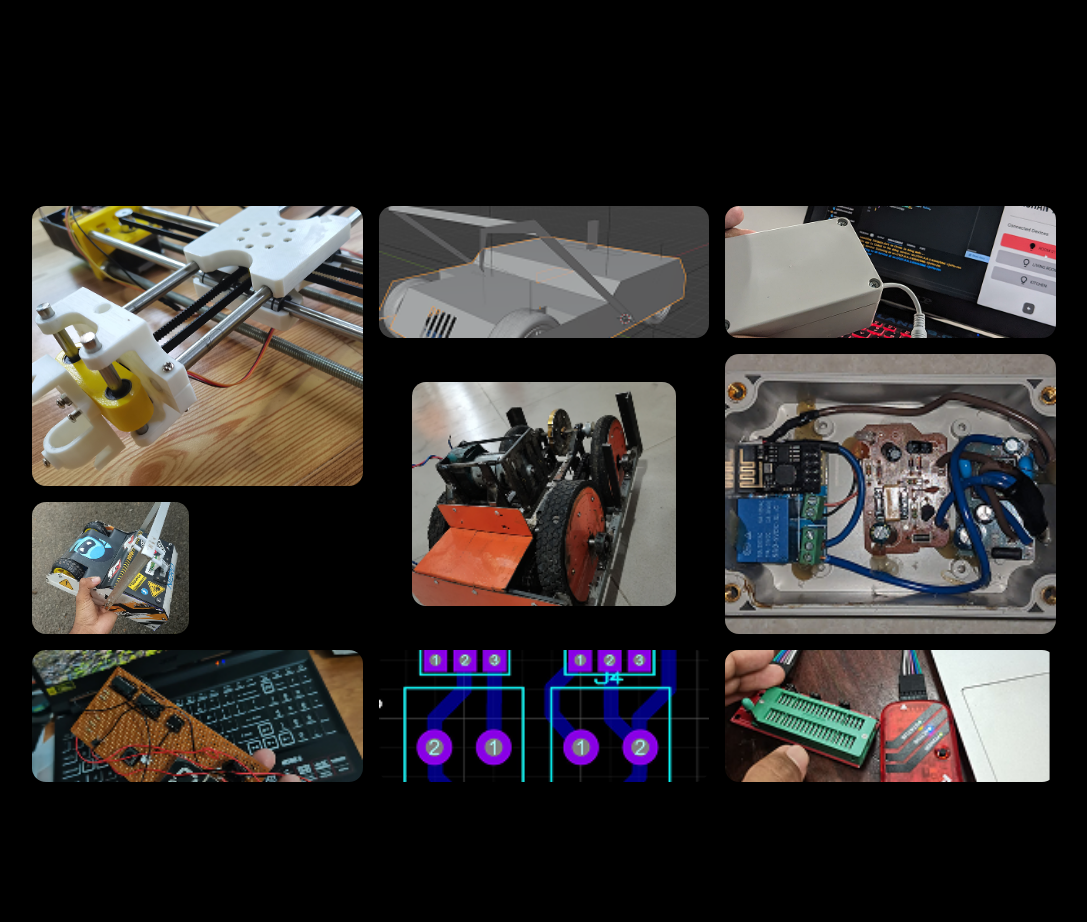
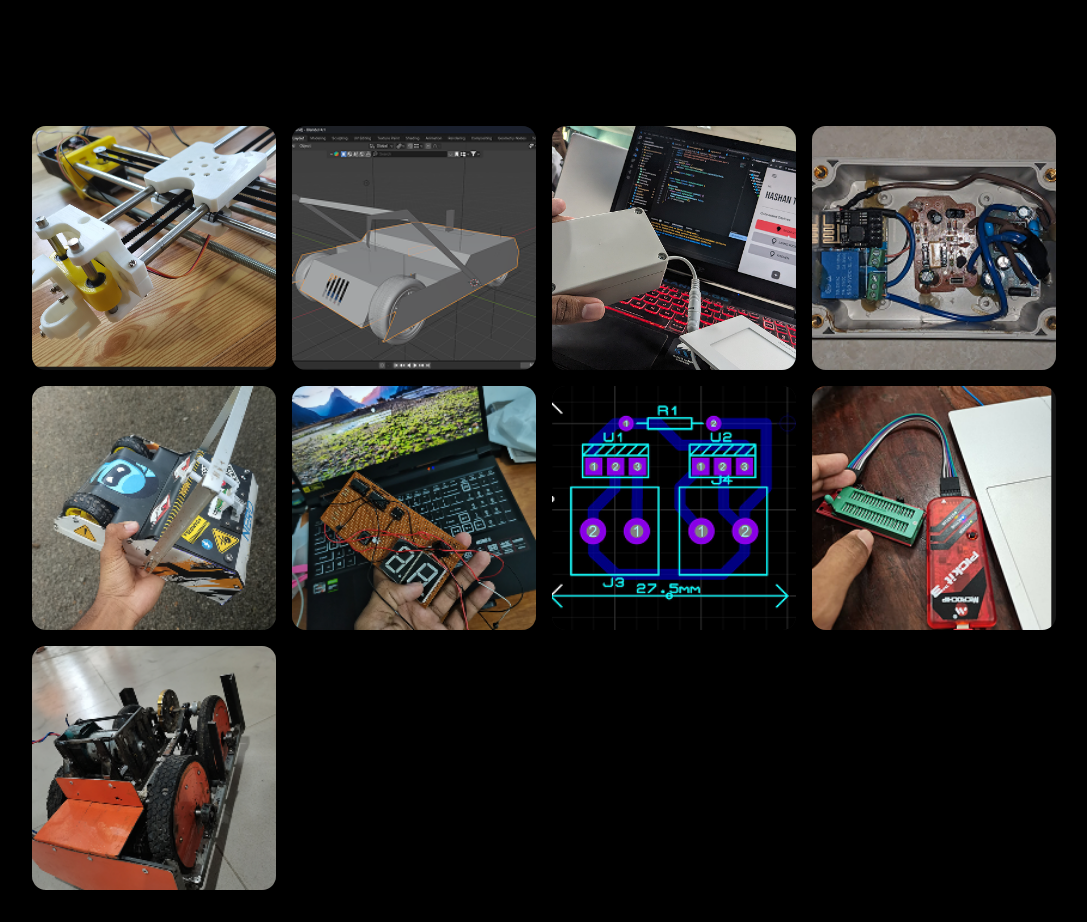
Before and after one commit to HashanTG/tharanga-portfolio, a React (Vite) app: page / in a window 1280 px wide. Shown: the part 5000-5922 px from the top of the page, without its empty margins (96-1183 px from the left). Before the commit the page ends 5894 px from the top, so only its background shows below. Built offline with nearby package versions, Linux system fonts and the light colour scheme.

Commit message:
i add images for the list

```diff
--- a/src/components/elect.tsx
+++ b/src/components/elect.tsx
@@ -1,96 +1,33 @@
 import React from "react";
 
 const images = [
-  "/electpro/1.png", // Large left
-  "/electpro/2.png", // Top center
-  "/electpro/3.png", // Top right
-  "/electpro/4.png", // Middle right
-  "/electpro/5.png", // Middle left
-  "/electpro/6.png", // Bottom left
-  "/electpro/7.png", // Bottom center
-  "/electpro/8.png", // Bottom right
-  "/electpro/9.png", // Center
+  "/electpro/1.png",
+  "/electpro/2.png",
+  "/electpro/3.png",
+  "/electpro/4.png",
+  "/electpro/5.png",
+  "/electpro/6.png",
+  "/electpro/7.png",
+  "/electpro/8.png",
+  "/electpro/9.png",
 ];
 
 function Elect() {
   return (
     <div className="min-h-screen bg-black flex items-center justify-center px-2 py-8">
-      <div
-        className="grid grid-cols-6 grid-rows-4 gap-4 w-full max-w-5xl"
-        style={{ aspectRatio: "16/9" }}
-      >
-        {/* Large left image */}
-        <div className="col-span-2 row-span-2">
-          <img
-            src={images[0]}
-            alt=""
-            className="w-full h-full object-cover rounded-xl"
-          />
-        </div>
-        {/* Top center */}
-        <div className="col-start-3 col-span-2 row-start-1 row-span-1">
-          <img
-            src={images[1]}
-            alt=""
-            className="w-full h-full object-cover rounded-xl"
-          />
-        </div>
-        {/* Top right */}
-        <div className="col-start-5 col-span-2 row-start-1 row-span-1">
-          <img
-            src={images[2]}
-            alt=""
-            className="w-full h-full object-cover rounded-xl"
-          />
-        </div>
-        {/* Middle right (tall) */}
-        <div className="col-start-5 col-span-2 row-start-2 row-span-2">
-          <img
-            src={images[3]}
-            alt=""
-            className="w-full h-full object-cover rounded-xl"
-          />
-        </div>
-        {/* Middle left (small) */}
-        <div className="col-start-1 col-span-1 row-start-3 row-span-1">
-          <img
-            src={images[4]}
-            alt=""
-            className="w-full h-full object-cover rounded-xl"
-          />
-        </div>
-        {/* Bottom left */}
-        <div className="col-start-1 col-span-2 row-start-4 row-span-1">
-          <img
-            src={images[5]}
-            alt=""
-            className="w-full h-full object-cover rounded-xl"
-          />
-        </div>
-        {/* Bottom center */}
-        <div className="col-start-3 col-span-2 row-start-4 row-span-1">
-          <img
-            src={images[6]}
-            alt=""
-            className="w-full h-full object-cover rounded-xl"
-          />
-        </div>
-        {/* Bottom right */}
-        <div className="col-start-5 col-span-2 row-start-4 row-span-1">
-          <img
-            src={images[7]}
-            alt=""
-            className="w-full h-full object-cover rounded-xl"
-          />
-        </div>
-        {/* Center image (small) */}
-        <div className="col-start-3 col-span-2 row-start-2 row-span-2 flex items-center justify-center">
-          <img
-            src={images[8]}
-            alt=""
-            className="w-4/5 h-4/5 object-cover rounded-xl"
-          />
-        </div>
+      <div className="grid grid-cols-3 md:grid-cols-4 gap-4 w-full max-w-5xl">
+        {images.map((src, idx) => (
+          <div
+            key={idx}
+            className="aspect-square w-full rounded-xl overflow-hidden bg-neutral-900"
+          >
+            <img
+              src={src}
+              alt={`electpro-${idx + 1}`}
+              className="w-full h-full object-cover"
+            />
+          </div>
+        ))}
       </div>
     </div>
   );
```
